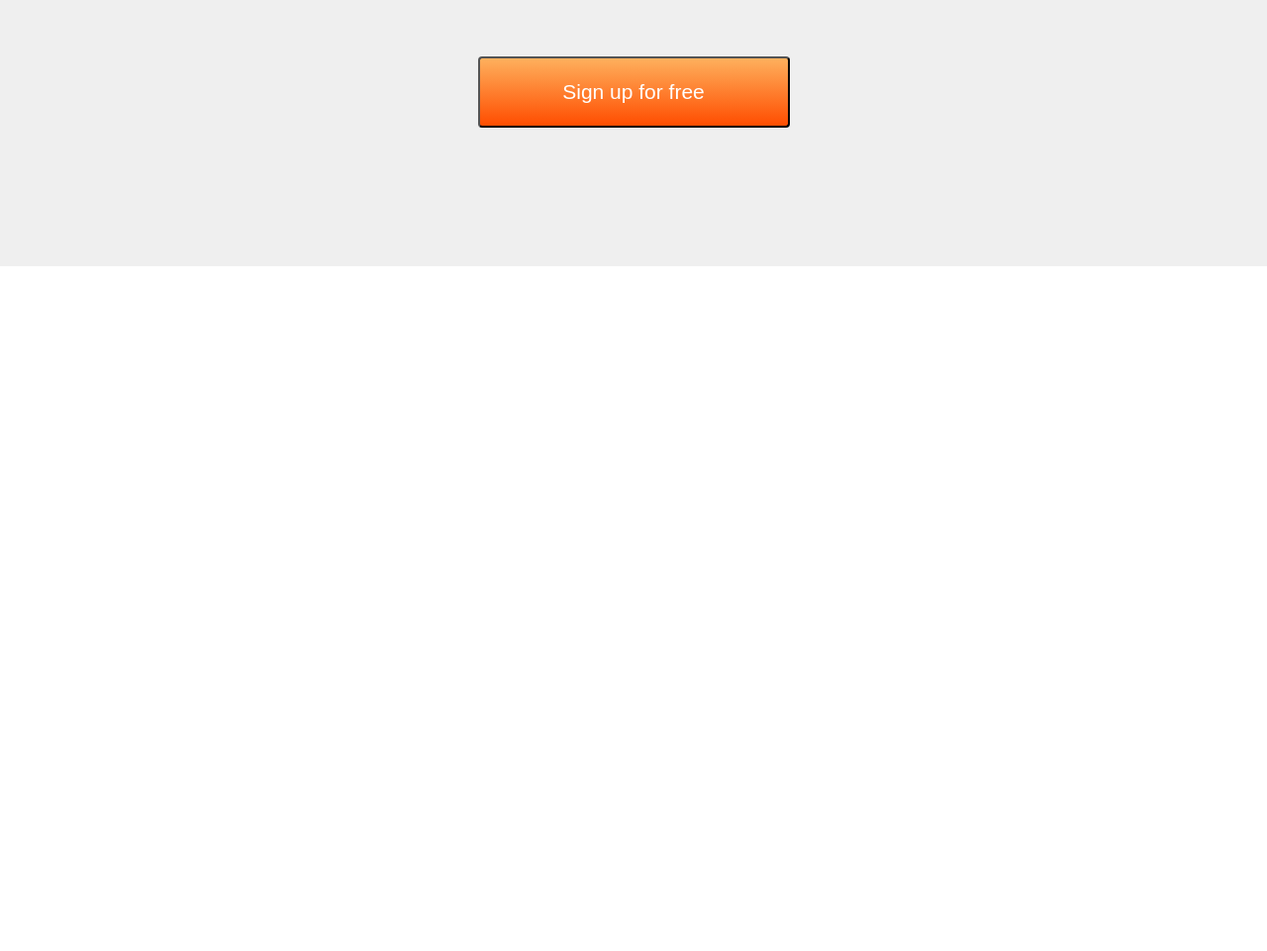
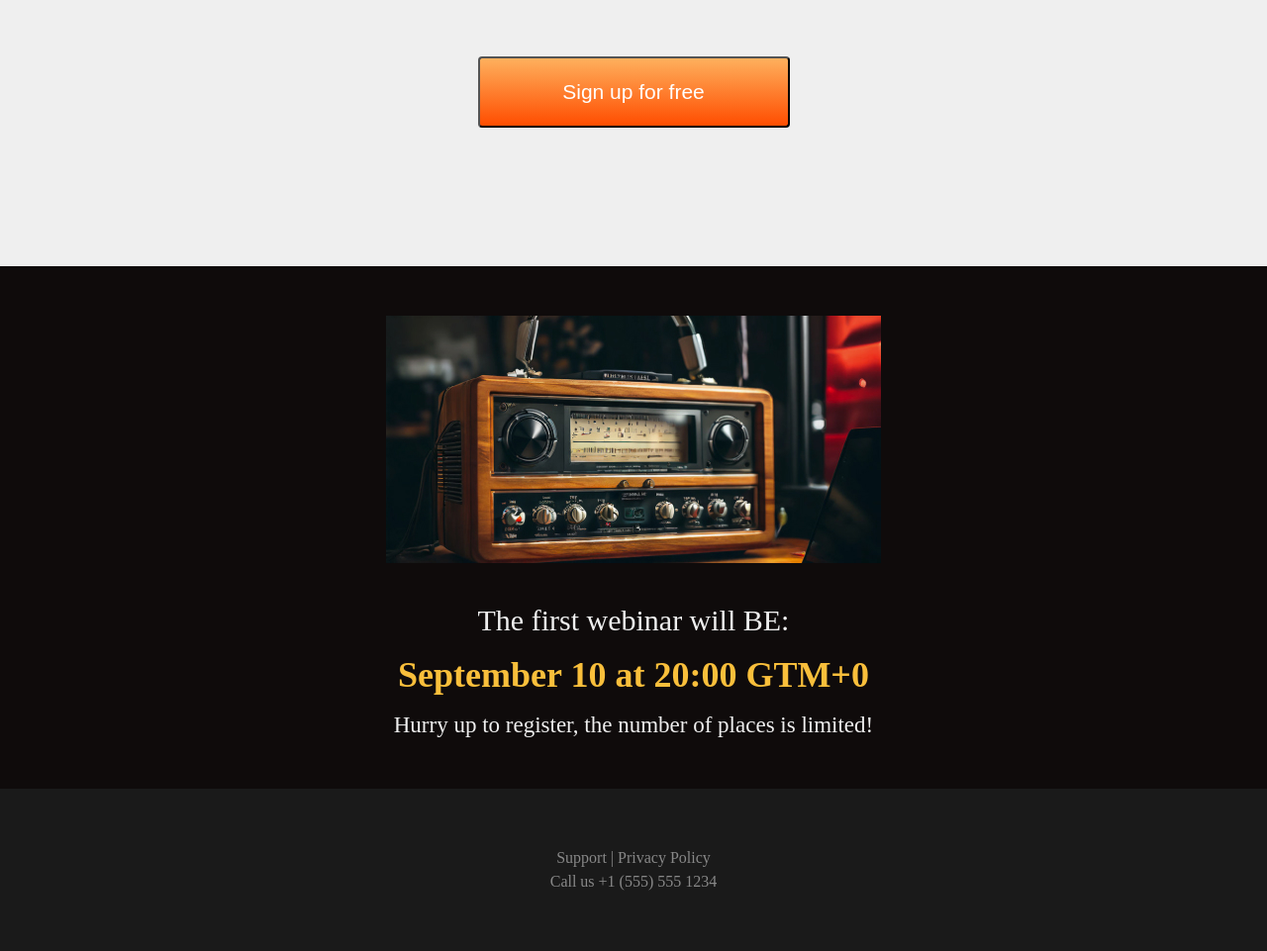
Before and after one commit to kasim87/FIRST-Project-HTML-CSS, a plain HTML site: page src/index.html in a window 1280 px wide. Shown: the part 2799-3760 px from the top of the page at 99% size. Before the commit the page ends 3068 px from the top, so only its background shows below. Drawn offline with Linux system fonts and the light colour scheme.

Commit message:
section webinar  footer

```diff
--- a/src/css/style.css
+++ b/src/css/style.css
@@ -254,3 +254,53 @@
 	font-weight: 500;
 	text-align: center;
 }
+
+.webinar {
+	background-color: #0F0B0B;
+	padding: 50px 0 50px 0;
+}
+
+.webinar img {
+	display: block;
+	margin: auto;
+}
+
+.webinar h2 {
+	margin-top: 40px;
+	font-size: 30px;
+	font-weight: 500;
+	line-height: 35.16px;
+	text-align: center;
+	color: #EFEFEF;
+}
+
+.webinar h1 {
+	margin-top: 20px;
+	font-size: 36px;
+	font-weight: 900;
+	line-height: 36px;
+	text-align: center;
+	color: #F9BF3B;
+}
+
+.webinar h3 {
+	margin-top: 20px;
+	font-size: 23px;
+	font-weight: 500;
+	line-height: 26.95px;
+	text-align: center;
+	color: #EFEFEF;
+}
+
+footer {
+	background-color: #1A1A1A;
+	padding: 58px 0 58px 0;
+}
+
+footer p {
+	font-size: 16px;
+	font-weight: 300;
+	line-height: 24px;
+	text-align: center;
+	color: #888888;
+}
--- a/src/index.html
+++ b/src/index.html
@@ -125,9 +125,24 @@
 					take part in the webinars and collect your prize upon completion of the training!</p>
 
 				<button class="btn">Sign up for free</button>
+			</div>
+		</section>
 
+		<section class="webinar">
+			<div class="container">
+				<img src="img/online.jpg" alt="radio">
+
+				<h2>The first webinar will BE:</h2>
+				<h1>September 10 at 20:00 GTM+0</h1>
+				<h3>Hurry up to register, the number of places is limited!</h3>
 			</div>
 		</section>
 	</main>
+	<footer>
+		<div class="container">
+			<p>Support | Privacy Policy</p>
+			<p>Call us +1 (555) 555 1234</p>
+		</div>
+	</footer>
 </body>
 </html>
```
